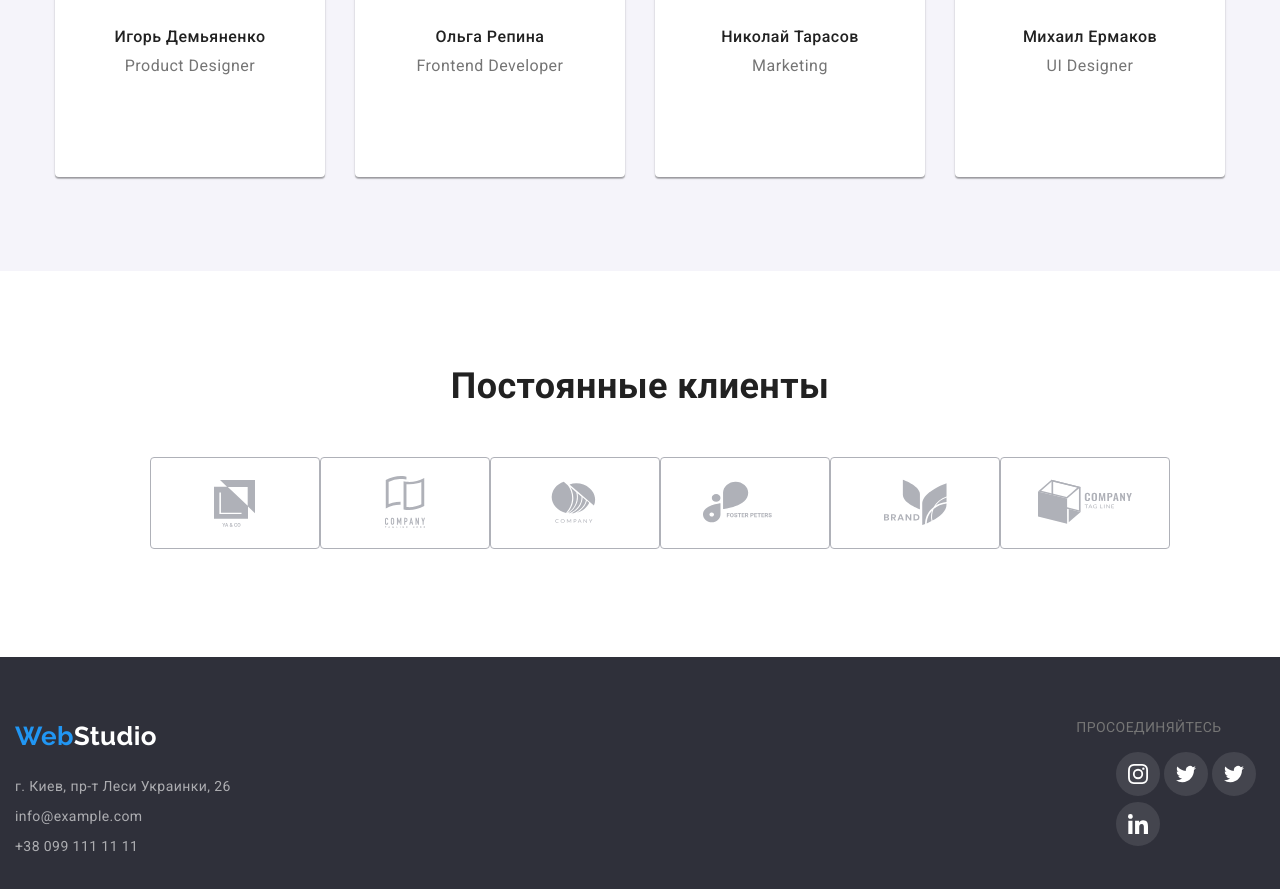
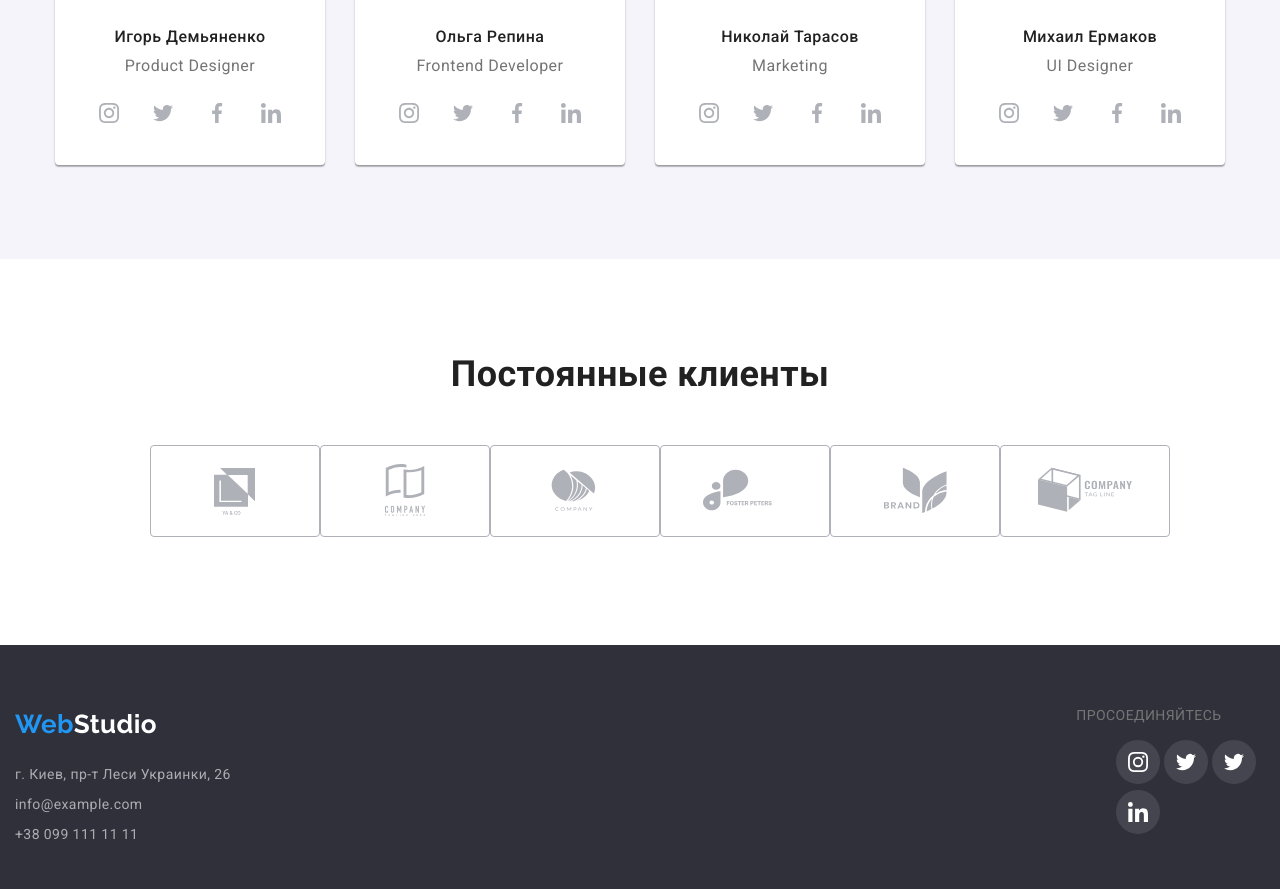
Before and after one commit to YevheniiBuchok/goit-markup-hw-04, a plain HTML site: page index.html in a window 1280 px wide. Shown: the part 2049-2938 px from the top of the page. Drawn offline with nearby package versions, Linux system fonts and the light colour scheme.

Commit message:
team finish

```diff
--- a/css/styles.css
+++ b/css/styles.css
@@ -388,49 +388,50 @@ body {
     letter-spacing: 0.03em;
 }
 
-.socials {
-    display: flex;
-    justify-content: center;
-    margin-top: 16px;
-    margin-bottom: 30px;
-    list-style: none;
-}
-
-.socials .social-link + .social-link {
-    margin-left: 10px;
-}
-
-.social {
-    display: block;
-    padding: 0;
-    border: none;
-    background-color: var(--color-background-primary);
-    border-radius: 50%;
-    width: 44px;
-    height: 44px;
-}
-
-.social:hover {
-    background-color: var(--color-accent);
-}
-
-.social-icon {
-    display: flex;
-    justify-content: center;
-    fill: var(--color-social-icons);
-    width: 20px;
-    height: 20px;
-    margin: 12px;
-}
-
-.social-icon:hover {
-    fill: var(--color-background-primary);
-}
 
 .customers {
     margin-top: 50px;
     display: flex;
     justify-content: center;
+}
+
+.socials {
+    display: flex;
+    justify-content: center;
+    margin: 0;
+    padding: 0;
+    list-style: none;
+    margin-top: 16px;
+    margin-bottom: 30px;
+}
+
+.social {
+    display: flex;
+    width: 44px;
+    height: 44px;
+    padding: 0;
+    border: none;
+    border-radius: 50%;
+    justify-content: center;
+    align-items: center;
+    color: var(--color-social-icons);
+    background-color: var(--color-background-primary);
+
+}
+
+.social:hover {
+    color: var(--color-background-primary);
+    background-color: var(--color-accent);
+}
+
+.socials .social-link+.social-link {
+    margin-left: 10px;
+}
+
+.social-icon {
+    width: 20px;
+    height: 20px;
+    fill: currentColor;
 }
 
 
--- a/index.html
+++ b/index.html
@@ -137,19 +137,106 @@
                         <img src="./images/2.frontend-developer.jpg" alt="Ольга Репина" width="270" height="260">
                         <h3 class="person-name">Ольга Репина</h3>
                         <p class="specialty">Frontend Developer</p>
-
+                        <ul class="socials list">
+                            <li class="social-link">
+                                <a href="#" class="social" aria-label="link on Instagram">
+                                    <svg class="social-icon">
+                                        <use href="./images/icons.svg/sprite.svg#icon-person-instagram"></use>
+                                    </svg>
+                                </a>
+                            </li>
+                            <li class="social-link">
+                                <a href="#" class="social" aria-label="link on Twitter">
+                                    <svg class="social-icon">
+                                        <use href="./images/icons.svg/sprite.svg#icon-person-twitter"></use>
+                                    </svg>
+                                </a>
+                            </li>
+                            <li class="social-link">
+                                <a href="#" class="social" aria-label="link on Facebook">
+                                    <svg class="social-icon">
+                                        <use href="./images/icons.svg/sprite.svg#icon-person-facebook"></use>
+                                    </svg>
+                                </a>
+                            </li>
+                            <li class="social-link">
+                                <a href="#" class="social" aria-label="link on Linkedin">
+                                    <svg class="social-icon">
+                                        <use href="./images/icons.svg/sprite.svg#icon-person-linkedin"></use>
+                                    </svg>
+                                </a>
+                            </li>
+                        </ul>
                     </li>
                     <li class="person">
                         <img src="./images/3.marketing.jpg" alt="Николай Тарасов" width="270" height="260">
                         <h3 class="person-name">Николай Тарасов</h3>
                         <p class="specialty">Marketing</p>
-
+                        <ul class="socials list">
+                            <li class="social-link">
+                                <a href="#" class="social" aria-label="link on Instagram">
+                                    <svg class="social-icon">
+                                        <use href="./images/icons.svg/sprite.svg#icon-person-instagram"></use>
+                                    </svg>
+                                </a>
+                            </li>
+                            <li class="social-link">
+                                <a href="#" class="social" aria-label="link on Twitter">
+                                    <svg class="social-icon">
+                                        <use href="./images/icons.svg/sprite.svg#icon-person-twitter"></use>
+                                    </svg>
+                                </a>
+                            </li>
+                            <li class="social-link">
+                                <a href="#" class="social" aria-label="link on Facebook">
+                                    <svg class="social-icon">
+                                        <use href="./images/icons.svg/sprite.svg#icon-person-facebook"></use>
+                                    </svg>
+                                </a>
+                            </li>
+                            <li class="social-link">
+                                <a href="#" class="social" aria-label="link on Linkedin">
+                                    <svg class="social-icon">
+                                        <use href="./images/icons.svg/sprite.svg#icon-person-linkedin"></use>
+                                    </svg>
+                                </a>
+                            </li>
+                        </ul>
                     </li>
                     <li class="person">
                         <img src="./images/4.ui-designer.jpg" alt="Михаил Ермаков" width="270" height="260">
                         <h3 class="person-name">Михаил Ермаков</h3>
                         <p class="specialty">UI Designer</p>
-
+                        <ul class="socials list">
+                            <li class="social-link">
+                                <a href="#" class="social" aria-label="link on Instagram">
+                                    <svg class="social-icon">
+                                        <use href="./images/icons.svg/sprite.svg#icon-person-instagram"></use>
+                                    </svg>
+                                </a>
+                            </li>
+                            <li class="social-link">
+                                <a href="#" class="social" aria-label="link on Twitter">
+                                    <svg class="social-icon">
+                                        <use href="./images/icons.svg/sprite.svg#icon-person-twitter"></use>
+                                    </svg>
+                                </a>
+                            </li>
+                            <li class="social-link">
+                                <a href="#" class="social" aria-label="link on Facebook">
+                                    <svg class="social-icon">
+                                        <use href="./images/icons.svg/sprite.svg#icon-person-facebook"></use>
+                                    </svg>
+                                </a>
+                            </li>
+                            <li class="social-link">
+                                <a href="#" class="social" aria-label="link on Linkedin">
+                                    <svg class="social-icon">
+                                        <use href="./images/icons.svg/sprite.svg#icon-person-linkedin"></use>
+                                    </svg>
+                                </a>
+                            </li>
+                        </ul>
                     </li>
                 </ul>
             </div>
```
Also changed, not shown: 1 other file.
